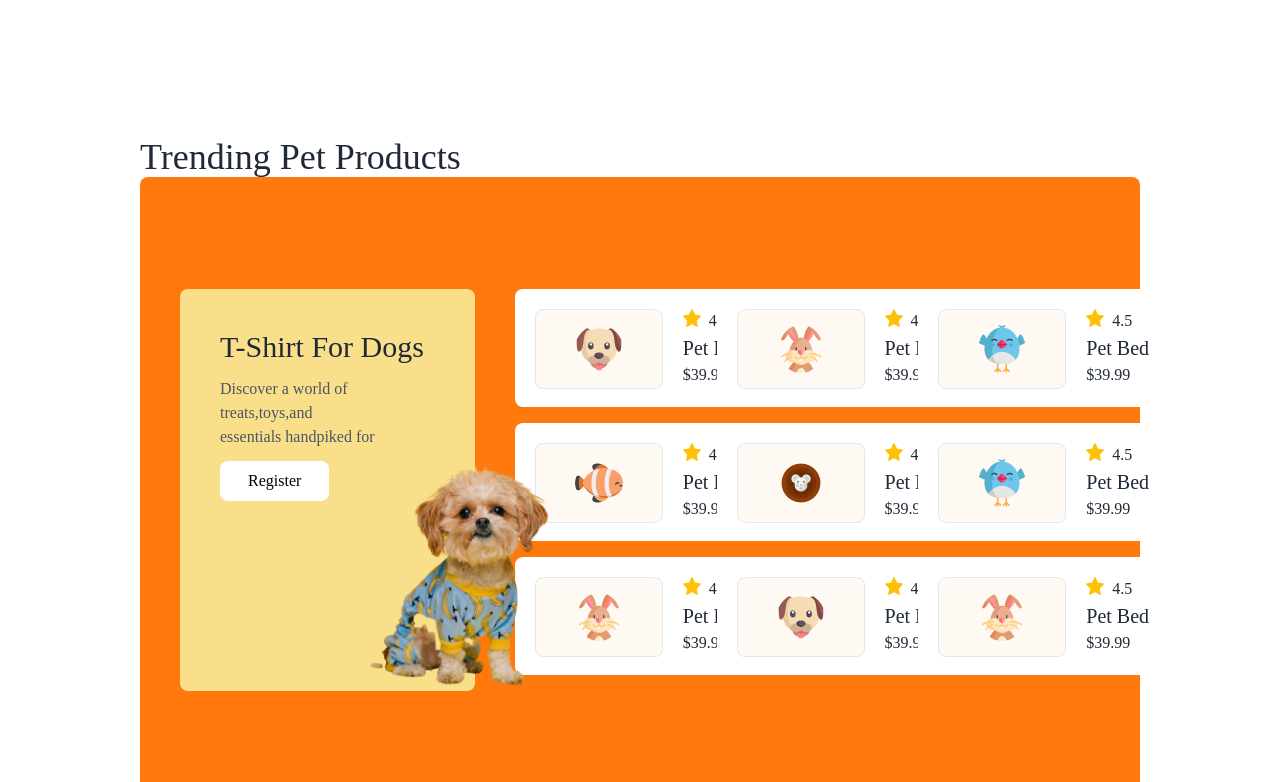
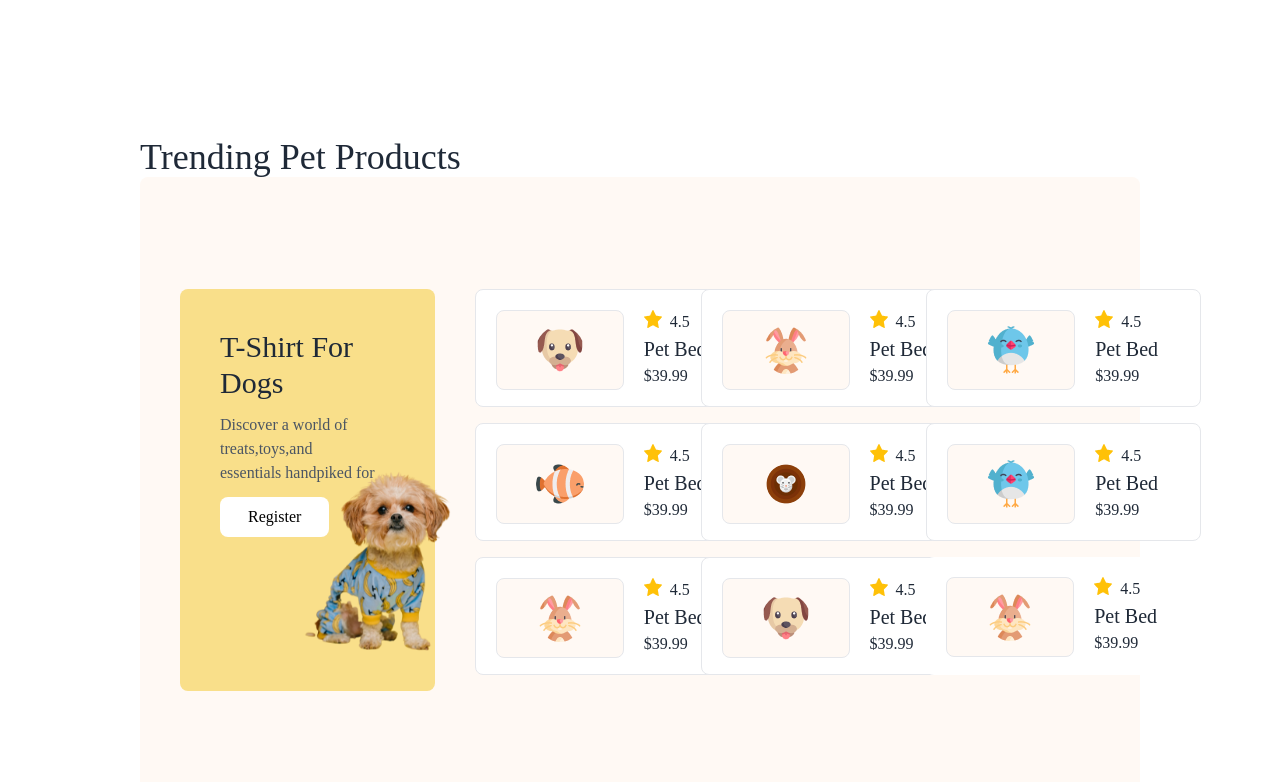
Before and after one commit to Mukul-Islam/Assignment-3--Category_0001-, a plain HTML site: page index.html in a window 1280 px wide. Shown: the part 2015-2797 px from the top of the page. Drawn offline with nearby package versions, Linux system fonts and the light colour scheme; a web font is replaced by a local one.

Commit message:
changing some section

```diff
--- a/index.html
+++ b/index.html
@@ -48,18 +48,16 @@
             </div>
             <div class="flex gap-2 w-[355px]">
                 <div class="grid place-content-center">
-                    <img class="h-8 w-8 hidden lg:block" src="./c1-assets/icons8-bell-24.png" alt="" srcset="">
+                    <img class="h-8 w-8 hidden lg:block" src="./c1-assets/icons8-bell-100.png" alt="" srcset="">
                 </div>
                 <div class="grid place-content-center">
-                    <img class="h-8 w-8 hidden lg:block " src="./c1-assets/icons8-search-50.png" alt="" srcset="">
+                    <img class="h-6 w-6 hidden lg:block " src="./c1-assets/icons8-search-50.png" alt="" srcset="">
                 </div>
-                <button class="border border-[#FFDC26] px-7 py-2 font-bold rounded-lg hidden lg:block">Login</button>
-                <button class="bg-[#FFDC26] px-7 py-2 rounded-lg hidden lg:block">Register</button>
+                <button class="border border-[#FFDC26] px-7  font-bold rounded-lg hidden lg:block">Login</button>
+                <button class="bg-[#FFDC26] px-7  rounded-lg hidden lg:block">Register</button>
             </div>
         </nav>
-        <div class="bg-[url('/c1-assets/cat-big.png')]">
-            <img src="." alt="">
-        </div>
+
 
 
     </header>
@@ -242,7 +240,7 @@
         <!-- Trending Product Section -->
         <section>
             <h1 class=" text-2xl lg:text-4xl  ">Trending Pet Products</h1>
-            <div class="bg-[#ff790c] p-0  md:py-28 rounded-lg md:flex justify-around gap-x-10 md:pr-5">
+            <div class="bg-[#FFF9F4] p-0  md:py-28 rounded-lg md:flex justify-around gap-x-10 md:pr-5">
 
                 <div class="w-[424px] h-[402px] bg-[#F9DF8A] p-10 md:ml-10 rounded-lg ">
                     <div class="space-y-3">
@@ -252,14 +250,14 @@
                         </p>
                         <button class="bg-white px-7 py-2 rounded-lg text-black">Register</button>
                     </div>
-                    <div class="relative left-36 bottom-28">
+                    <div class="relative left-36 lg:left-20 bottom-28 lg:bottom-32">
                         <img src="./c1-assets/cute-pet-small.png" alt="" srcset="" class="">
                     </div>
                 </div>
-                <div class=" grid grid-cols-2 md:grid-cols-3 gap-x-10 md:mr-10 m-2 md:m-0">
+                <div class=" grid grid-cols-2 md:grid-cols-3 lg:gap-x-32 md:mr-24 m-2 md:m-0">
                     <!-- Grid-1 -->
                     <div
-                        class="bg-white w-[178px] h-[80px] md:w-[275px] md:h-[118px] mt-5 md:m-0 md:pt-5 md:pl-5 pl-5 md:p-0 py-5 rounded-lg flex gap-5">
+                        class="bg-white w-[178px] h-[80px] md:w-[275px] md:h-[118px] mt-5 md:m-0 md:pt-5 md:pl-5 pl-5 md:p-0 py-5 rounded-lg flex gap-5 border ">
                         <div
                             class="bg-[#FFF9F4] w-20 h-12   md:w-32 md:h-20 border flex justify-center items-center rounded-lg ">
                             <img src="./c1-assets/dog-cartoon.png" alt="" srcset="" class=" rounded-full absolute">
@@ -281,7 +279,7 @@
                     </div>
                     <!-- Grid-2 -->
                     <div
-                        class="bg-white w-[178px] h-[80px] md:w-[275px] md:h-[118px] mt-5 md:m-0 md:pt-5 md:pl-5 pl-5 md:p-0 py-5 rounded-lg flex gap-5">
+                        class="bg-white w-[178px] h-[80px] md:w-[275px] md:h-[118px] mt-5 md:m-0 md:pt-5 md:pl-5 pl-5 md:p-0 py-5 rounded-lg flex gap-5 border">
                         <div
                             class="bg-[#FFF9F4] w-20 h-12   md:w-32 md:h-20 border flex justify-center items-center rounded-lg ">
                             <img src="./c1-assets/rabbit-cartoon.png" alt="" srcset="" class=" rounded-full absolute">
@@ -303,7 +301,7 @@
                     </div>
                     <!-- Grid-3 -->
                     <div
-                        class="bg-white w-[178px] h-[80px] md:w-[275px] md:h-[118px] mt-5 md:m-0 md:pt-5 md:pl-5 pl-5 md:p-0 py-5 rounded-lg flex gap-5">
+                        class="bg-white w-[178px] h-[80px] md:w-[275px] md:h-[118px] mt-5 md:m-0 md:pt-5 md:pl-5 pl-5 md:p-0 py-5 rounded-lg flex gap-5 border">
                         <div
                             class="bg-[#FFF9F4] w-20 h-12   md:w-32 md:h-20 border flex justify-center items-center rounded-lg ">
                             <img src="./c1-assets/bird-cartoon.png" alt="" srcset="" class=" rounded-full absolute">
@@ -325,7 +323,7 @@
                     </div>
                     <!-- Grid-4 -->
                     <div
-                        class="bg-white w-[178px] h-[80px] md:w-[275px] md:h-[118px] mt-5 md:m-0 md:pt-5 md:pl-5 pl-5 md:p-0 py-5 rounded-lg flex gap-5">
+                        class="bg-white w-[178px] h-[80px] md:w-[275px] md:h-[118px] mt-5 md:m-0 md:pt-5 md:pl-5 pl-5 md:p-0 py-5 rounded-lg flex gap-5 border">
                         <div
                             class="bg-[#FFF9F4] w-20 h-12   md:w-32 md:h-20 border flex justify-center items-center rounded-lg ">
                             <img src="./c1-assets/fish-cartoon.png" alt="" srcset="" class=" rounded-full absolute">
@@ -347,7 +345,7 @@
                     </div>
                     <!-- Grid-5 -->
                     <div
-                        class="bg-white w-[178px] h-[80px] md:w-[275px] md:h-[118px] mt-5 md:m-0 md:pt-5 md:pl-5 pl-5 md:p-0 py-5 rounded-lg flex gap-5">
+                        class="bg-white w-[178px] h-[80px] md:w-[275px] md:h-[118px] mt-5 md:m-0 md:pt-5 md:pl-5 pl-5 md:p-0 py-5 rounded-lg flex gap-5 border">
                         <div
                             class="bg-[#FFF9F4] w-20 h-12   md:w-32 md:h-20 border flex justify-center items-center rounded-lg ">
                             <img src="./c1-assets/mouse-cartoon.png" alt="" srcset="" class=" rounded-full absolute">
@@ -369,7 +367,7 @@
                     </div>
                     <!-- Grid-6 -->
                     <div
-                        class="bg-white w-[178px] h-[80px] md:w-[275px] md:h-[118px] mt-5 md:m-0 md:pt-5 md:pl-5 pl-5 md:p-0 py-5 rounded-lg flex gap-5">
+                        class="bg-white w-[178px] h-[80px] md:w-[275px] md:h-[118px] mt-5 md:m-0 md:pt-5 md:pl-5 pl-5 md:p-0 py-5 rounded-lg flex gap-5 border">
                         <div
                             class="bg-[#FFF9F4] w-20 h-12   md:w-32 md:h-20 border flex justify-center items-center rounded-lg ">
                             <img src="./c1-assets/bird-cartoon.png" alt="" srcset="" class=" rounded-full absolute">
@@ -391,7 +389,7 @@
                     </div>
                     <!-- Grid-7 -->
                     <div
-                        class="bg-white w-[178px] h-[80px] md:w-[275px] md:h-[118px] mt-5 md:m-0 md:pt-5 md:pl-5 pl-5 md:p-0 py-5 rounded-lg flex gap-5">
+                        class="bg-white w-[178px] h-[80px] md:w-[275px] md:h-[118px] mt-5 md:m-0 md:pt-5 md:pl-5 pl-5 md:p-0 py-5 rounded-lg flex gap-5 border">
                         <div
                             class="bg-[#FFF9F4] w-20 h-12   md:w-32 md:h-20 border flex justify-center items-center rounded-lg ">
                             <img src="./c1-assets/rabbit-cartoon.png" alt="" srcset="" class=" rounded-full absolute">
@@ -414,7 +412,7 @@
                     <!-- Grid-8 -->
                     <div class="hidden lg:block">
                         <div
-                            class="  bg-white w-[178px] h-[80px] md:w-[275px] md:h-[118px] mt-5 md:m-0 md:pt-5 md:pl-5 pl-5 md:p-0 py-5 rounded-lg flex gap-5 ">
+                            class="  bg-white w-[178px] h-[80px] md:w-[275px] md:h-[118px] mt-5 md:m-0 md:pt-5 md:pl-5 pl-5 md:p-0 py-5 rounded-lg flex gap-5 border">
                             <div
                                 class="bg-[#FFF9F4] w-20 h-12   md:w-32 md:h-20 border flex justify-center items-center rounded-lg ">
                                 <img src="./c1-assets/dog-cartoon.png" alt="" srcset="" class=" rounded-full absolute">
```
Also changed, not shown: c1-assets/icons8-bell-100.png (added), c1-assets/icons8-bell-24.png (deleted).
